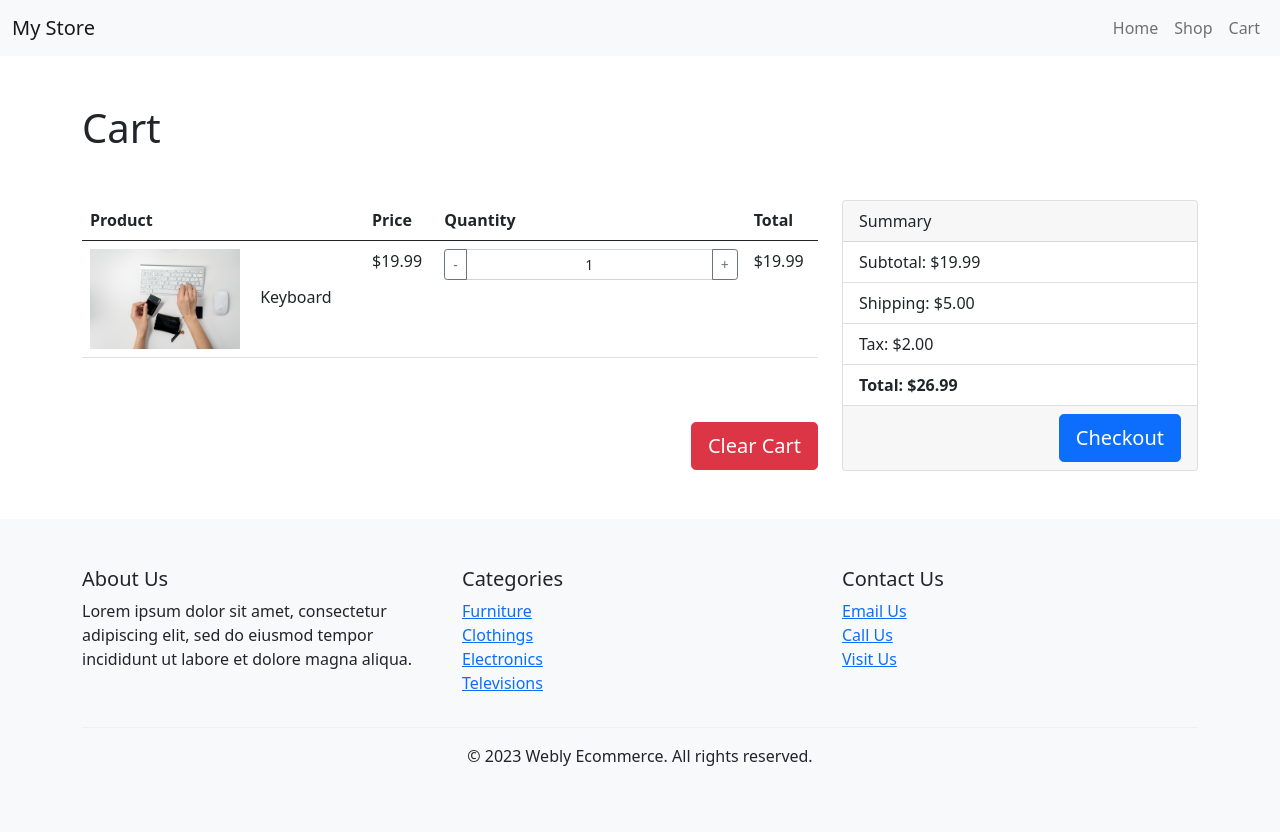
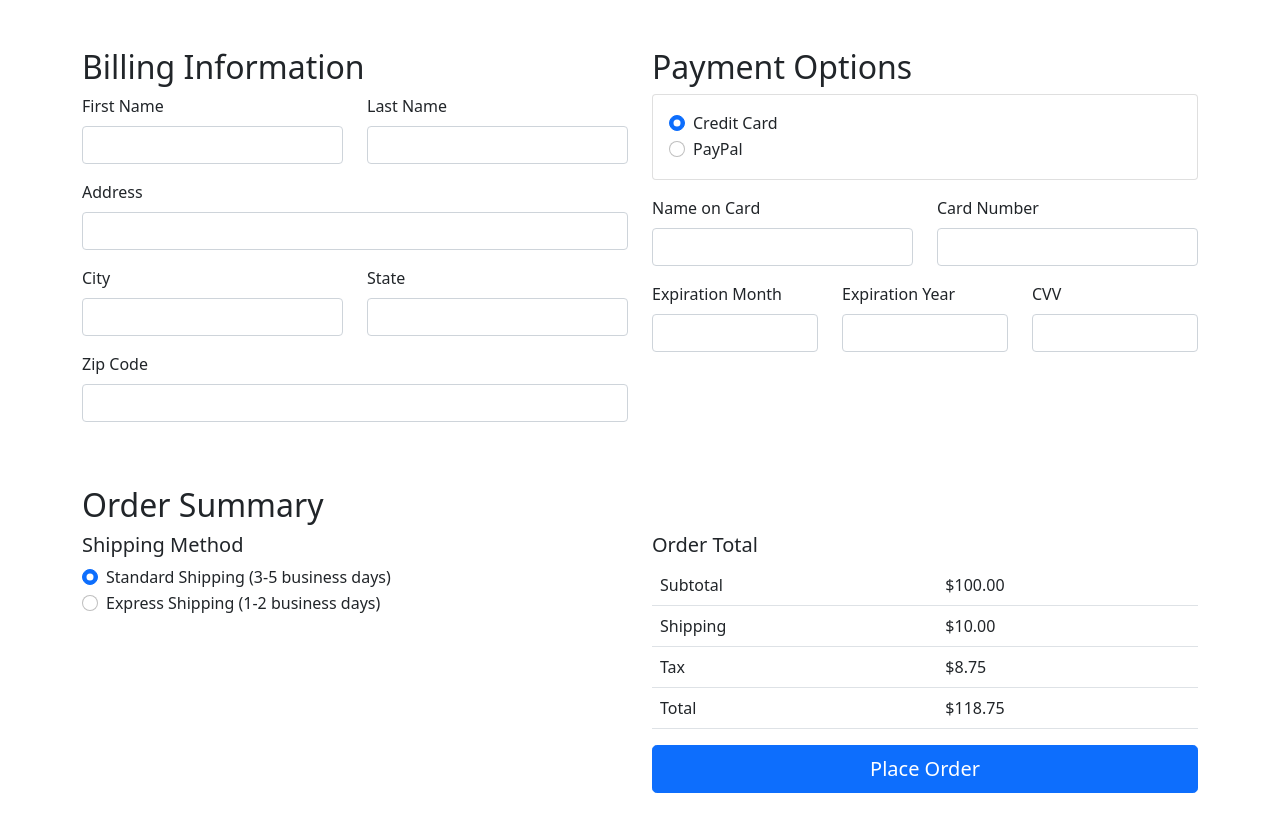
Before and after one commit to vknan/Webly_Ecommerce, a plain HTML site: page checkout.html in a window 1280 px wide. Drawn offline with nearby package versions, Linux system fonts and the light colour scheme.

Commit message:
added cart, checkout, orderconfirm

```diff
--- a/checkout.html
+++ b/checkout.html
@@ -1,142 +1,156 @@
 <!DOCTYPE html>
 <html lang="en">
-
 <head>
     <meta charset="UTF-8">
     <meta name="viewport" content="width=device-width, initial-scale=1.0">
     <meta http-equiv="X-UA-Compatible" content="ie=edge">
-    <title>Cart Page</title>
+    <title>Checkout</title>
+
+
     <!-- Bootstrap CSS -->
-    <link rel="stylesheet" href="https://cdnjs.cloudflare.com/ajax/libs/bootstrap/5.0.2/css/bootstrap.min.css">
+    <link rel="stylesheet" href="https://cdn.jsdelivr.net/npm/bootstrap@5.0.0/dist/css/bootstrap.min.css">
 </head>
-
 <body>
-
-    <header>
-        <nav class="navbar navbar-expand-lg navbar-light bg-light">
-            <div class="container-fluid">
-                <a class="navbar-brand" href="#">My Store</a>
-                <button class="navbar-toggler" type="button" data-bs-toggle="collapse" data-bs-target="#navbarNav"
-                    aria-controls="navbarNav" aria-expanded="false" aria-label="Toggle navigation">
-                    <span class="navbar-toggler-icon"></span>
-                </button>
-                <div class="collapse navbar-collapse" id="navbarNav">
-                    <ul class="navbar-nav ms-auto">
-                        <li class="nav-item">
-                            <a class="nav-link" href="#">Home</a>
-                        </li>
-                        <li class="nav-item">
-                            <a class="nav-link" href="#">Shop</a>
-                        </li>
-                        <li class="nav-item">
-                            <a class="nav-link" href="#">Cart</a>
-                        </li>
-                    </ul>
+    <main class="container py-5">
+        <div class="row">
+            <div class="col-md-6">
+                <h2>Billing Information</h2>
+                <form>
+                    <div class="row mb-3">
+                        <div class="col-md-6">
+                            <label for="firstName" class="form-label">First Name</label>
+                            <input type="text" class="form-control" id="firstName" required>
+                        </div>
+                        <div class="col-md-6">
+                            <label for="lastName" class="form-label">Last Name</label>
+                            <input type="text" class="form-control" id="lastName" required>
                         </div>
                     </div>
-        </nav>
-    </header>
-
-    <main class="container my-5">
-        <h1>Cart</h1>
-        <div class="row mt-5">
-            <div class="col-12 col-lg-8">
-                <table class="table table-hover">
-                    <thead>
-                        <tr>
-                            <th scope="col">Product</th>
-                            <th scope="col">Price</th>
-                            <th scope="col">Quantity</th>
-                            <th scope="col">Total</th>
-                        </tr>
-                    </thead>
-                    <tbody>
-                        <tr>
-                            <td>
-                                <img src="img/home.jpg" width=150px height=auto alt="Product Image" class="me-3">
-                                Keyboard
-                            </td>
-                            <td>$19.99</td>
-                            <td>
-                                <div class="input-group input-group-sm">
-                                    <button class="btn btn-outline-secondary" type="button">-</button>
-                                    <input type="text" class="form-control text-center" value="1">
-                                    <button class="btn btn-outline-secondary" type="button">+</button>
+                    <div class="mb-3">
+                        <label for="address" class="form-label">Address</label>
+                        <input type="text" class="form-control" id="address" required>
                     </div>
-                            </td>
-                            <td>$19.99</td>
-                        </tr>
-                    </tbody>
-                </table>
-                <div class="d-flex justify-content-end">
-                    <a href="#" class="btn btn-danger btn-lg mt-5">Clear Cart</a>
+                    <div class="row mb-3">
+                        <div class="col-md-6">
+                            <label for="city" class="form-label">City</label>
+                            <input type="text" class="form-control" id="city" required>
+                        </div>
+                        <div class="col-md-6">
+                            <label for="state" class="form-label">State</label>
+                            <input type="text" class="form-control" id="state" required>
                         </div>
                     </div>
-            <div class="col-12 col-lg-4">
+                    <div class="mb-3">
+                        <label for="zip" class="form-label">Zip Code</label>
+                        <input type="text" class="form-control" id="zip" required>
+                    </div>
+                </form>
+            </div>
+            <div class="col-md-6">
+                <h2>Payment Options</h2>
                 <div class="card">
-                    <div class="card-header">
-                        Summary
+                    <div class="card-body">
+                        <div class="form-check">
+                            <input class="form-check-input" type="radio" name="paymentMethod" id="creditCard" value="creditCard" checked>
+                            <label class="form-check-label" for="creditCard">
+                                Credit Card
+                            </label>
                         </div>
-                    <ul class="list-group list-group-flush">
-                        <li class="list-group-item">
-                            Subtotal: $19.99
-                        </li>
-                        <li class="list-group-item">
-                            Shipping: $5.00
-                        </li>
-                        <li class="list-group-item">
-                            Tax: $2.00
-                        </li>
-                        <li class="list-group-item">
-                            <strong>Total: $26.99</strong>
-                        </li>
-                    </ul>
-                    <div class="card-footer d-flex justify-content-end">
-                        <a href="#" class="btn btn-primary btn-lg">Checkout</a>
+                        <div class="form-check">
+                            <input class="form-check-input" type="radio" name="paymentMethod" id="paypal" value="paypal">
+                            <label class="form-check-label" for="paypal">
+                                PayPal
+                            </label>
                         </div>
+                    </div>
+                </div>
+                <div class="mt-3">
+                    <form>
+
+                        <div class="row mb-3">
+                            <div class="col-md-6">
+                                <label for="cardName" class="form-label">Name on Card</label>
+                                <input type="text" class="form-control" id="cardName" required>
+                            </div>
+                            <div class="col-md-6">
+                                <label for="cardNumber" class="form-label">Card Number</label>
+                                <input type="text" class="form-control" id="cardNumber" required>
+                            </div>
+                        </div>
+                        <div class="row mb-3">
+                            <div class="col-md-4">
+                                <label for="expiryMonth" class="form-label">Expiration Month</label>
+                                <input type="text" class="form-control" id="expiryMonth" required>
+                            </div>
+                            <div class="col-md-4">
+                                <label for="expiryYear" class="form-label">Expiration Year</label>
+                                <input type="text" class="form-control" id="expiryYear" required>
+                            </div>
+                            <div class="col-md-4">
+                                <label for="cvv" class="form-label">CVV</label>
+                                <input type="text" class="form-control" id="cvv" required>
+                            </div>
+                        </div>
+                    </form>
                 </div>
             </div>
         </div>
 
+        <div class="mt-5">
+            <h2>Order Summary</h2>
+            <div class="row">
+                <div class="col-md-6">
+                    <h5>Shipping Method</h5>
+                    <form>
+                        <div class="form-check">
+                            <input class="form-check-input" type="radio" name="shippingMethod" id="standard" value="standard" checked>
+                            <label class="form-check-label" for="standard">
+                                Standard Shipping (3-5 business days)
+                            </label>
+                        </div>
+                        <div class="form-check">
+                            <input class="form-check-input" type="radio" name="shippingMethod" id="express" value="express">
+                            <label class="form-check-label" for="express">
+                                Express Shipping (1-2 business days)
+                            </label>
+                        </div>
+                    </form>
+                </div>
+                <div class="col-md-6">
+                    <h5>Order Total</h5>
+                    <table class="table">
+                        <tbody>
+                            <tr>
+                                <td>Subtotal</td>
+                                <td>$100.00</td>
+                            </tr>
+                            <tr>
+                                <td>Shipping</td>
+                                <td>$10.00</td>
+                            </tr>
+                            <tr>
+                                <td>Tax</td>
+                                <td>$8.75</td>
+                            </tr>
+                            <tr>
+                                <td>Total</td>
+                                <td>$118.75</td>
+                            </tr>
+                        </tbody>
+                    </table>
+                    <button type="button" class="btn btn-primary btn-lg w-100">
+                        <a href="orderconfirm.html" class="text-white text-decoration-none">
+                            Place Order
+                        </a>
 
-
-    </main>
-    <footer class="footer mt-auto py-5" style="background-color: #F8F9FA;">
-        <div class="container">
-          <div class="row">
-            <div class="col-md-4">
-              <h5>About Us</h5>
-              <p>Lorem ipsum dolor sit amet, consectetur adipiscing elit, sed do eiusmod tempor incididunt ut labore et dolore magna aliqua.</p>
-            </div>
-            <div class="col-md-4">
-              <h5>Categories</h5>
-              <ul class="list-unstyled">
-                <li><a href="#">Furniture</a></li>
-                <li><a href="#">Clothings</a></li>
-                <li><a href="#">Electronics</a></li>
-                <li><a href="#">Televisions</a></li>
-              </ul>
-            </div>
-            <div class="col-md-4">
-              <h5>Contact Us</h5>
-              <ul class="list-unstyled">
-                <li><a href="#">Email Us</a></li>
-                <li><a href="#">Call Us</a></li>
-                <li><a href="#">Visit Us</a></li>
-              </ul>
-            </div>
-          </div>
-          <div class="row">
-            <div class="col-md-12 text-center">
-              <hr style="border-top: 1px solid #ddd;">
-              <p style="margin-top: 10px;">&copy; 2023 Webly Ecommerce. All rights reserved.</p>
+                    </button>
                 </div>
             </div>
         </div>
-      </footer>
+    </main>
 
-    <!-- Bootstrap JS -->
-    <script src="https://cdnjs.cloudflare.com/ajax/libs/bootstrap/5.0.2/js/bootstrap.bundle.min.js"></script>
+    <!-- Bootstrap JavaScript -->
+    <script src="https://cdn.jsdelivr.net/npm/bootstrap@5.0.0/dist/js/bootstrap.min.js"></script>
+
 </body>
-
 </html>
--- a/style.css
+++ b/style.css
@@ -0,0 +1,30 @@
+/* order confirmation */
+body {
+    background-color: #f8f9fa;
+}
+
+.confirmation-message {
+    text-align: center;
+    margin-top: 3rem;
+}
+
+.order-number {
+    margin-top: 2rem;
+}
+
+.order-details {
+    margin-top: 2rem;
+}
+
+.delivery-date {
+    margin-top: 2rem;
+}
+
+.customer-service {
+    margin-top: 2rem;
+}
+
+.customer-service p {
+    margin-bottom: 0;
+}
+/* End Order Confirmation */
```
Also changed, not shown: cart.html (added, +142 -0 lines), orderconfirm.html (added, +85 -0 lines), product.html (+6 -6 lines), shop.html (+6 -6 lines). Lines whose indentation alone changed are shown as unchanged.
